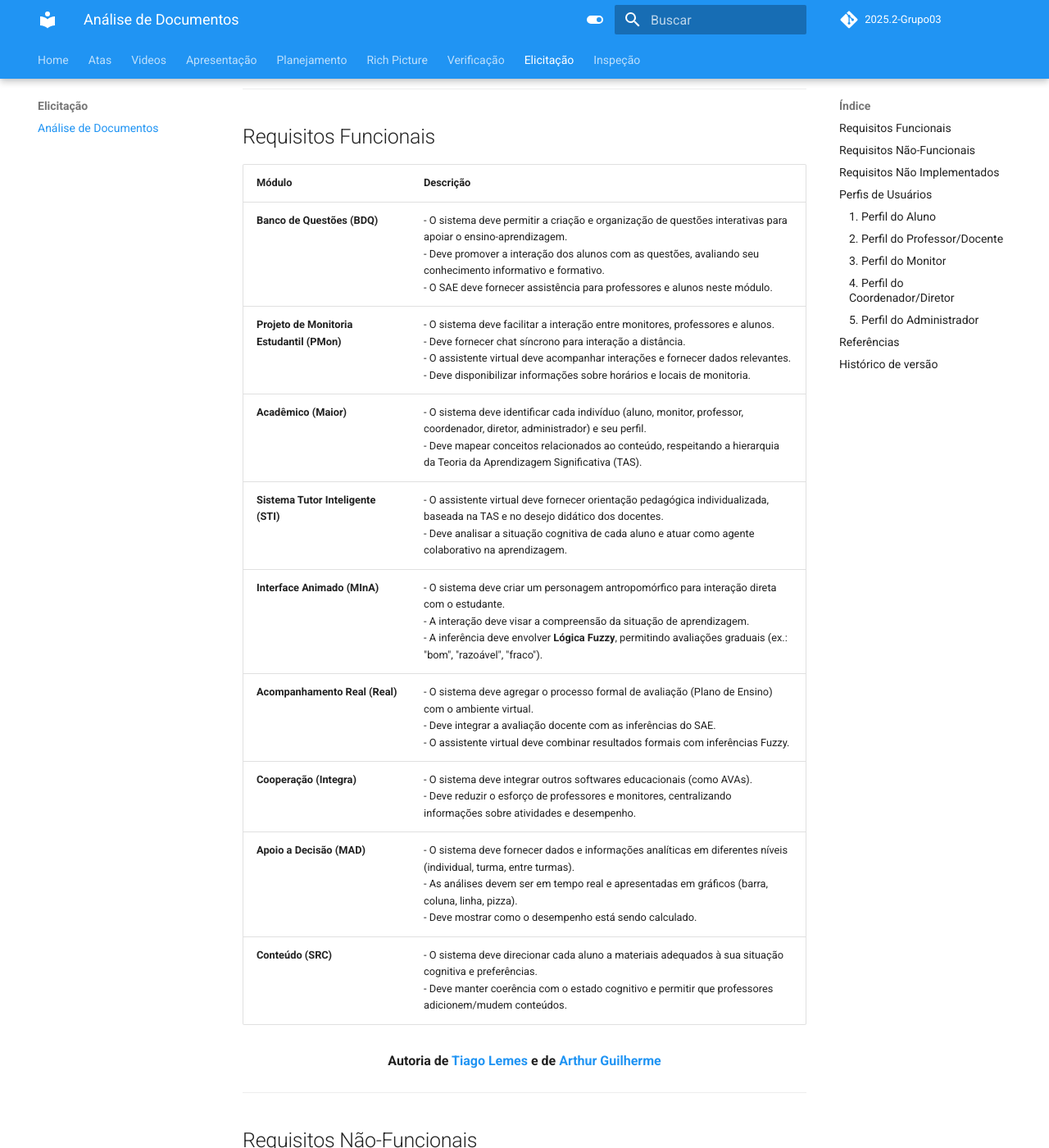
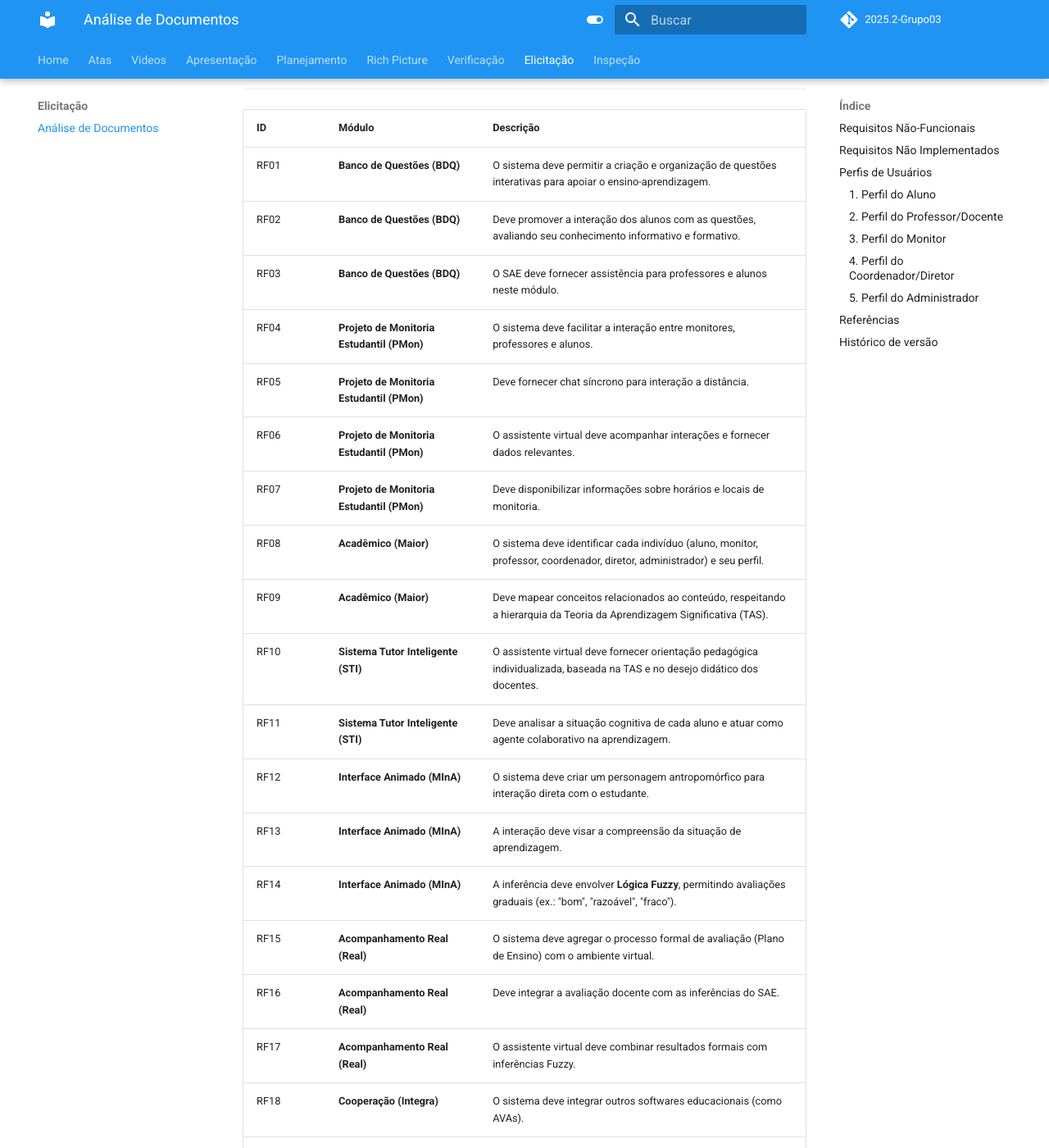
Before and after one commit to Requisitos-de-Software/2025.2-Grupo03, an MkDocs documentation site: the page built from docs/Elicitacao/analise_de_documentos.md, in a window 1280 px wide and 1400 px high, scrolled down 525 px. Shown: the whole window at 82% size. Built offline with MkDocs 1.6.1 and Material for MkDocs 9.7.7, drawn with Linux system fonts in a browser that asks for light colours; comment, search, counter and statistics services are not loaded; some of the changed text lies outside the part shown.

```diff
--- a/docs/Elicitacao/analise_de_documentos.md
+++ b/docs/Elicitacao/analise_de_documentos.md
@@ -15,19 +15,34 @@ Além disso, são apresentados os diferentes **perfis de usuários** do sistema
 
 ---
 
-## Requisitos Funcionais
+| ID   | Módulo | Descrição |
+|------|--------|-----------|
+| RF01 | **Banco de Questões (BDQ)** | O sistema deve permitir a criação e organização de questões interativas para apoiar o ensino-aprendizagem. |
+| RF02 | **Banco de Questões (BDQ)** | Deve promover a interação dos alunos com as questões, avaliando seu conhecimento informativo e formativo. |
+| RF03 | **Banco de Questões (BDQ)** | O SAE deve fornecer assistência para professores e alunos neste módulo. |
+| RF04 | **Projeto de Monitoria Estudantil (PMon)** | O sistema deve facilitar a interação entre monitores, professores e alunos. |
+| RF05 | **Projeto de Monitoria Estudantil (PMon)** | Deve fornecer chat síncrono para interação a distância. |
+| RF06 | **Projeto de Monitoria Estudantil (PMon)** | O assistente virtual deve acompanhar interações e fornecer dados relevantes. |
+| RF07 | **Projeto de Monitoria Estudantil (PMon)** | Deve disponibilizar informações sobre horários e locais de monitoria. |
+| RF08 | **Acadêmico (Maior)** | O sistema deve identificar cada indivíduo (aluno, monitor, professor, coordenador, diretor, administrador) e seu perfil. |
+| RF09 | **Acadêmico (Maior)** | Deve mapear conceitos relacionados ao conteúdo, respeitando a hierarquia da Teoria da Aprendizagem Significativa (TAS). |
+| RF10 | **Sistema Tutor Inteligente (STI)** | O assistente virtual deve fornecer orientação pedagógica individualizada, baseada na TAS e no desejo didático dos docentes. |
+| RF11 | **Sistema Tutor Inteligente (STI)** | Deve analisar a situação cognitiva de cada aluno e atuar como agente colaborativo na aprendizagem. |
+| RF12 | **Interface Animado (MInA)** | O sistema deve criar um personagem antropomórfico para interação direta com o estudante. |
+| RF13 | **Interface Animado (MInA)** | A interação deve visar a compreensão da situação de aprendizagem. |
+| RF14 | **Interface Animado (MInA)** | A inferência deve envolver **Lógica Fuzzy**, permitindo avaliações graduais (ex.: "bom", "razoável", "fraco"). |
+| RF15 | **Acompanhamento Real (Real)** | O sistema deve agregar o processo formal de avaliação (Plano de Ensino) com o ambiente virtual. |
+| RF16 | **Acompanhamento Real (Real)** | Deve integrar a avaliação docente com as inferências do SAE. |
+| RF17 | **Acompanhamento Real (Real)** | O assistente virtual deve combinar resultados formais com inferências Fuzzy. |
+| RF18 | **Cooperação (Integra)** | O sistema deve integrar outros softwares educacionais (como AVAs). |
+| RF19 | **Cooperação (Integra)** | Deve reduzir o esforço de professores e monitores, centralizando informações sobre atividades e desempenho. |
+| RF20 | **Apoio a Decisão (MAD)** | O sistema deve fornecer dados e informações analíticas em diferentes níveis (individual, turma, entre turmas). |
+| RF21 | **Apoio a Decisão (MAD)** | As análises devem ser em tempo real e apresentadas em gráficos (barra, coluna, linha, pizza). |
+| RF22 | **Apoio a Decisão (MAD)** | Deve mostrar como o desempenho está sendo calculado. |
+| RF23 | **Conteúdo (SRC)** | O sistema deve direcionar cada aluno a materiais adequados à sua situação cognitiva e preferências. |
+| RF24 | **Conteúdo (SRC)** | Deve manter coerência com o estado cognitivo e permitir que professores adicionem/mudem conteúdos. |
 
-| Módulo | Descrição |
-|--------|-----------|
-| **Banco de Questões (BDQ)** | - O sistema deve permitir a criação e organização de questões interativas para apoiar o ensino-aprendizagem.<br>- Deve promover a interação dos alunos com as questões, avaliando seu conhecimento informativo e formativo.<br>- O SAE deve fornecer assistência para professores e alunos neste módulo. |
-| **Projeto de Monitoria Estudantil (PMon)** | - O sistema deve facilitar a interação entre monitores, professores e alunos.<br>- Deve fornecer chat síncrono para interação a distância.<br>- O assistente virtual deve acompanhar interações e fornecer dados relevantes.<br>- Deve disponibilizar informações sobre horários e locais de monitoria. |
-| **Acadêmico (Maior)** | - O sistema deve identificar cada indivíduo (aluno, monitor, professor, coordenador, diretor, administrador) e seu perfil.<br>- Deve mapear conceitos relacionados ao conteúdo, respeitando a hierarquia da Teoria da Aprendizagem Significativa (TAS). |
-| **Sistema Tutor Inteligente (STI)** | - O assistente virtual deve fornecer orientação pedagógica individualizada, baseada na TAS e no desejo didático dos docentes.<br>- Deve analisar a situação cognitiva de cada aluno e atuar como agente colaborativo na aprendizagem. |
-| **Interface Animado (MInA)** | - O sistema deve criar um personagem antropomórfico para interação direta com o estudante.<br>- A interação deve visar a compreensão da situação de aprendizagem.<br>- A inferência deve envolver **Lógica Fuzzy**, permitindo avaliações graduais (ex.: "bom", "razoável", "fraco"). |
-| **Acompanhamento Real (Real)** | - O sistema deve agregar o processo formal de avaliação (Plano de Ensino) com o ambiente virtual.<br>- Deve integrar a avaliação docente com as inferências do SAE.<br>- O assistente virtual deve combinar resultados formais com inferências Fuzzy. |
-| **Cooperação (Integra)** | - O sistema deve integrar outros softwares educacionais (como AVAs).<br>- Deve reduzir o esforço de professores e monitores, centralizando informações sobre atividades e desempenho. |
-| **Apoio a Decisão (MAD)** | - O sistema deve fornecer dados e informações analíticas em diferentes níveis (individual, turma, entre turmas).<br>- As análises devem ser em tempo real e apresentadas em gráficos (barra, coluna, linha, pizza).<br>- Deve mostrar como o desempenho está sendo calculado. |
-| **Conteúdo (SRC)** | - O sistema deve direcionar cada aluno a materiais adequados à sua situação cognitiva e preferências.<br>- Deve manter coerência com o estado cognitivo e permitir que professores adicionem/mudem conteúdos. |
+
 
 <div align="center">
   <strong>Autoria de <a href="https://github.com/TiagoTeixeira-2005">Tiago Lemes</a> e de <a href="https://github.com/ArthurGuilher62">Arthur Guilherme</a></strong>
@@ -38,15 +53,16 @@ Além disso, são apresentados os diferentes **perfis de usuários** do sistema
 
 ## Requisitos Não-Funcionais
 
-| Categoria | Descrição |
-|-----------|-----------|
-| **Usabilidade** | - A interface deve se adaptar automaticamente ao perfil de cada indivíduo (aluno, monitor, professor, etc.). |
-| **Acessibilidade** | - O sistema deve ser acessível pela internet, presencial ou a distância. |
-| **Interação** | - O ambiente deve ter tempo de resposta de até 1 segundo para todos os perfis de usuários. |
-| **Arquitetura** | - Deve se basear na extensão de um Sistema Tutor Inteligente (STI) para um Assistente Virtual de Ensino Inteligente (ITA). |
-| **Metodologia** | - Deve empregar recursos tecnológicos alinhados à Teoria da Aprendizagem Significativa (TAS). |
-| **Manutenção** | - Projeto multidisciplinar envolvendo Educação, Psicologia e Informática. |
-| **Desempenho** | - As análises do módulo MAD devem ser realizadas em tempo real. |
+| ID  | Categoria     | Descrição |
+|-----|---------------|-----------|
+| RNF01 | **Usabilidade** | - A interface deve se adaptar automaticamente ao perfil de cada indivíduo (aluno, monitor, professor, etc.). |
+| RNF02 | **Acessibilidade** | - O sistema deve ser acessível pela internet, presencial ou a distância. |
+| RNF03 | **Interação** | - O ambiente deve ter tempo de resposta de até 1 segundo para todos os perfis de usuários. |
+| RNF04 | **Arquitetura** | - Deve se basear na extensão de um Sistema Tutor Inteligente (STI) para um Assistente Virtual de Ensino Inteligente (ITA). |
+| RNF05 | **Metodologia** | - Deve empregar recursos tecnológicos alinhados à Teoria da Aprendizagem Significativa (TAS). |
+| RNF06 | **Manutenção** | - Projeto multidisciplinar envolvendo Educação, Psicologia e Informática. |
+| RNF07 | **Desempenho** | - As análises do módulo MAD devem ser realizadas em tempo real. |
+
 
 <div align="center">
   <strong>Autoria de <a href="https://github.com/TiagoTeixeira-2005">Tiago Lemes</a> e de <a href="https://github.com/ArthurGuilher62">Arthur Guilherme</a></strong>
```
Also changed, not shown: other parts of docs/Elicitacao/analise_de_documentos.md (+1 -0 lines), docs/Elicitacao/brainstorming.md (added), 1 other file.
